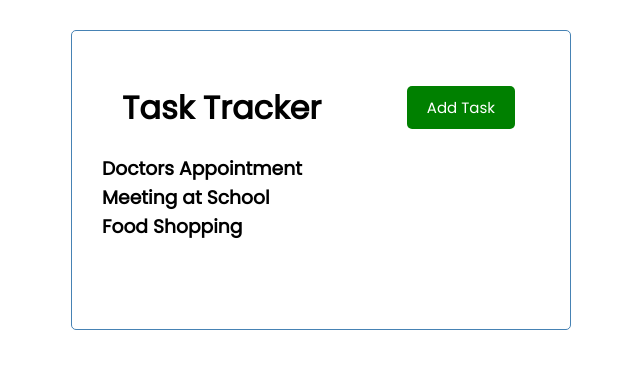
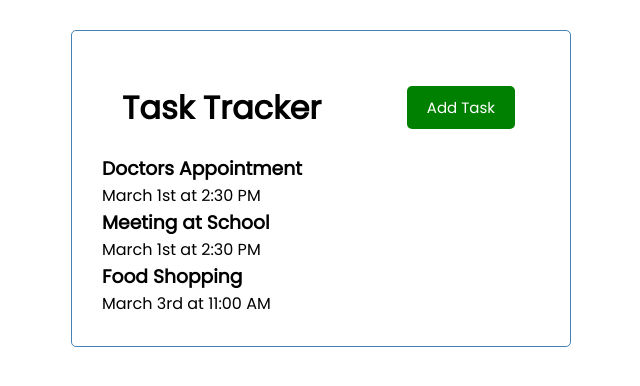
Before and after one commit to quackness/vue-task-creator, a Vue app: page / in a window 1280 px wide. Shown: the top 386 px of the page, without its empty margins (319-959 px from the left). Built offline with nearby package versions, Linux system fonts and the light colour scheme.

Commit message:
add task.day

```diff
--- a/src/components/Task.vue
+++ b/src/components/Task.vue
@@ -1,5 +1,8 @@
 <template>
-  <h3>{{task.text}}</h3>
+  <div class="task">
+    <h3>{{task.text}}</h3>
+    <p>{{task.day}}</p>
+  </div>
 </template>
 
 <script>
```
